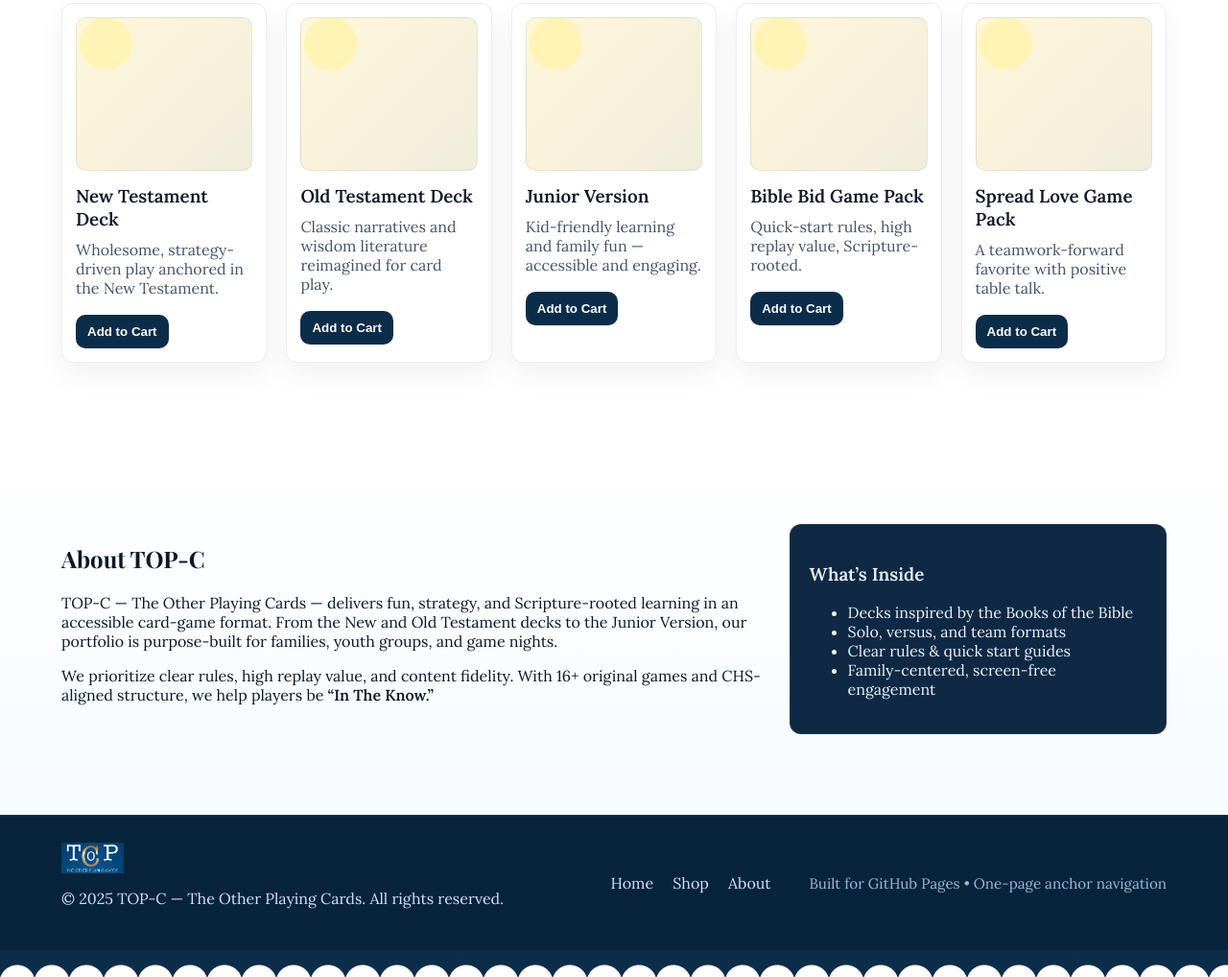
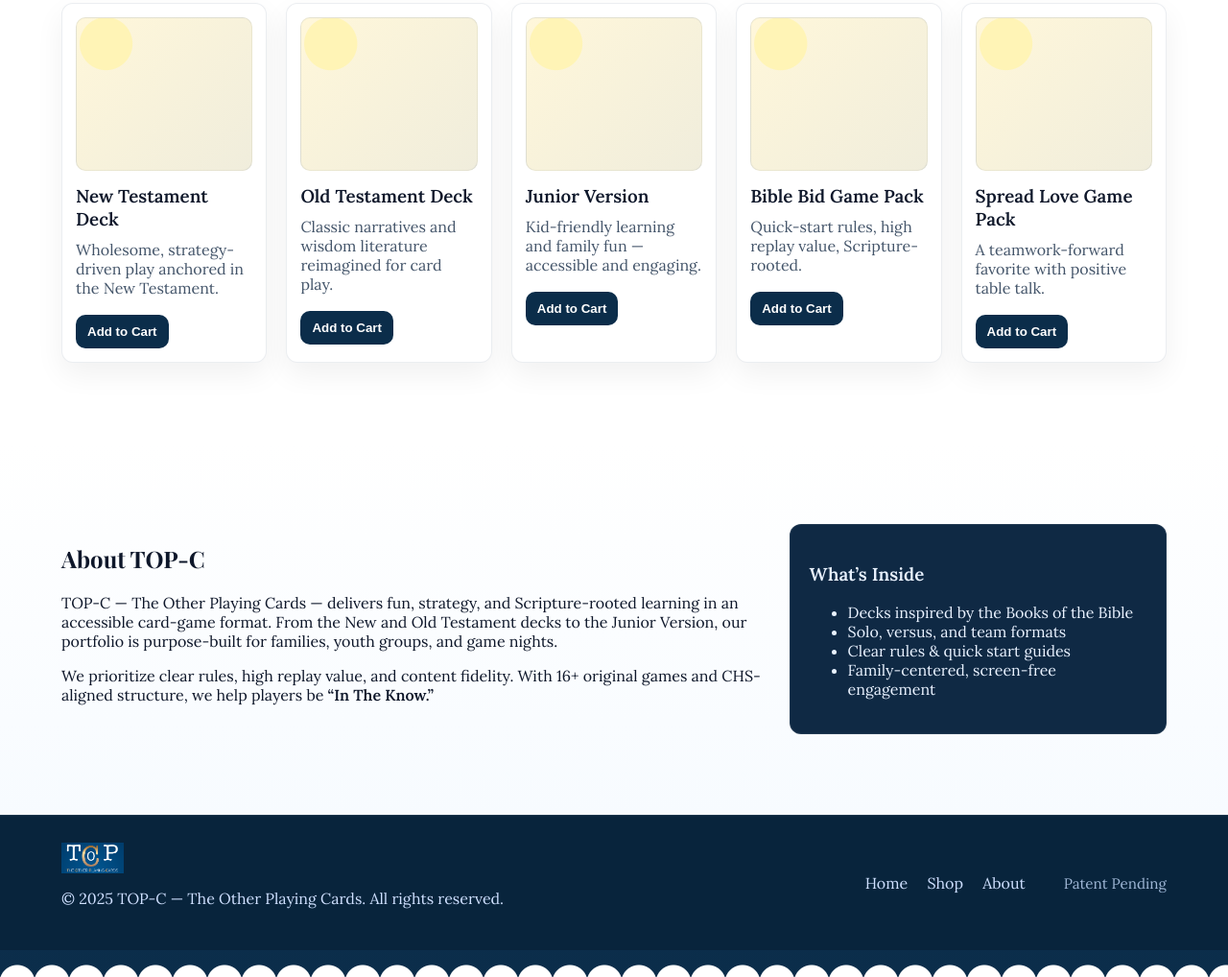
Before and after one commit to VirtuallyMace/TOPC.github.io, a plain HTML site: page index.html in a window 1280 px wide. Shown: the part 1025-2043 px from the top of the page at 96% size. Drawn offline with nearby package versions, Linux system fonts and the light colour scheme.

Commit message:
Update index.html

```diff
--- a/index.html
+++ b/index.html
@@ -158,7 +158,7 @@
         <a href="#about">About</a>
       </nav>
       <div class="foot-meta">
-        <p>Built for GitHub Pages • One-page anchor navigation</p>
+        <p>Patent Pending</p>
       </div>
     </div>
   </footer>
```
